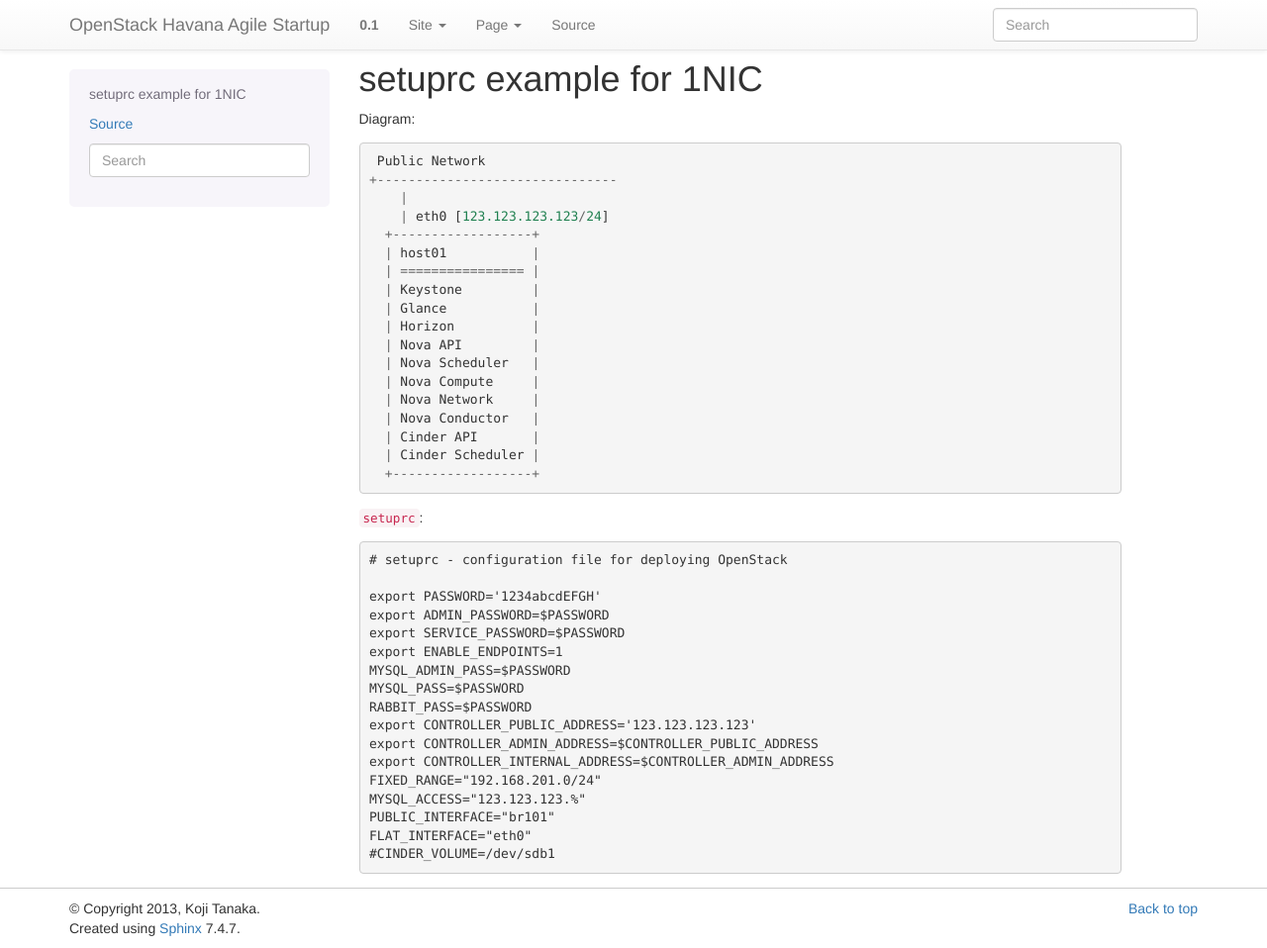
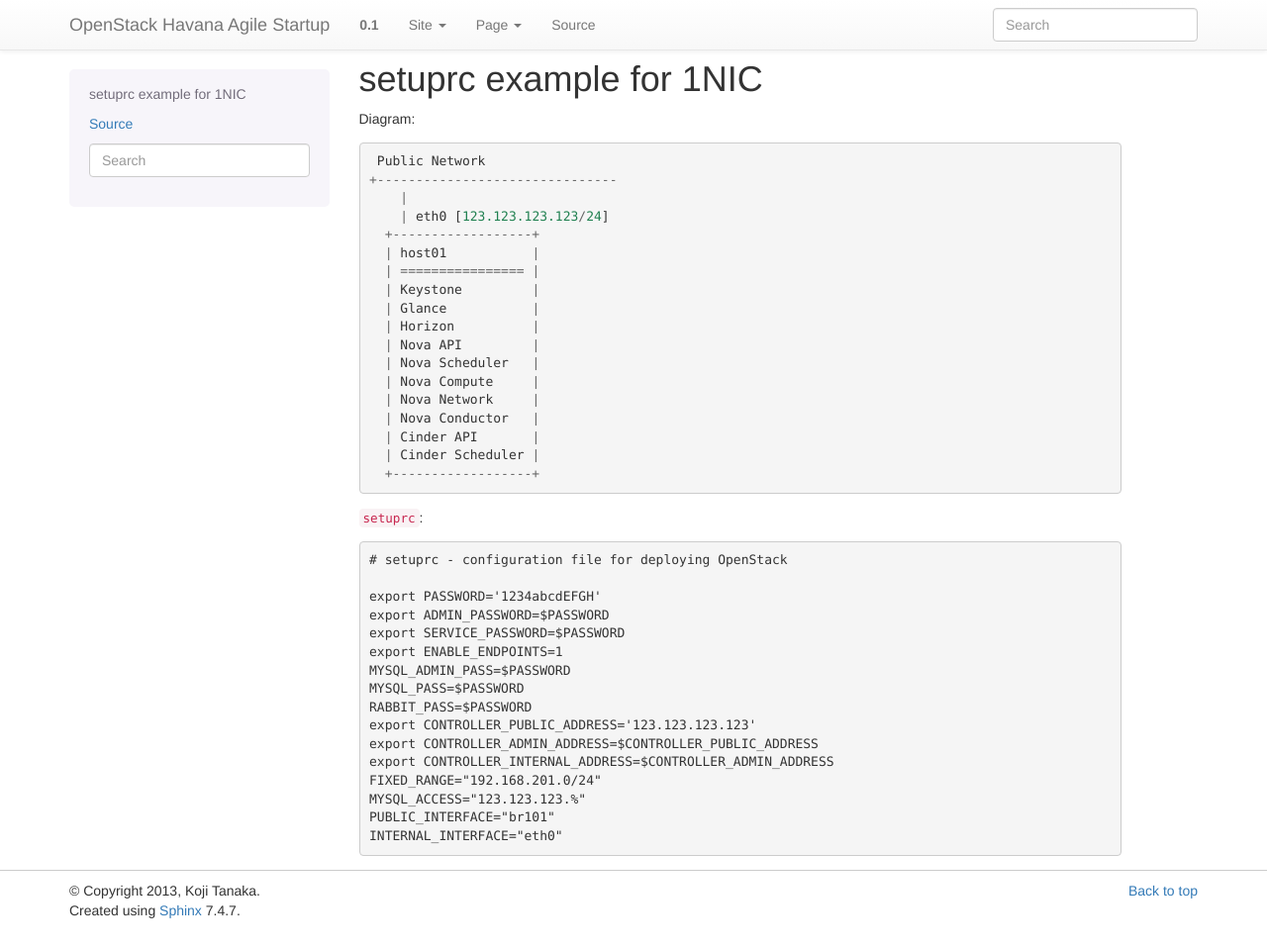
Before and after one commit to kojiwell/deploy_havana, a Sphinx documentation site: the page built from doc/setuprc_1nic.rst, in a window 1280 px wide and 958 px high. Shown: the whole window at 99% size. Built offline with Sphinx 7.4.7, drawn with Linux system fonts in a browser that asks for light colours.

Commit message:
change FLAT_INTERFACE to INTERNAL_INTERFACE in doc/

```diff
--- a/doc/setuprc_1nic.rst
+++ b/doc/setuprc_1nic.rst
@@ -44,5 +44,4 @@
    FIXED_RANGE="192.168.201.0/24"
    MYSQL_ACCESS="123.123.123.%"
    PUBLIC_INTERFACE="br101"
-   FLAT_INTERFACE="eth0"
-   #CINDER_VOLUME=/dev/sdb1
+   INTERNAL_INTERFACE="eth0"
--- a/doc/setuprc_2nics.rst
+++ b/doc/setuprc_2nics.rst
@@ -48,5 +48,4 @@
    FIXED_RANGE="192.168.201.0/24"
    MYSQL_ACCESS="192.168.100.%"
    PUBLIC_INTERFACE="eth1"
-   FLAT_INTERFACE="eth0"
-   #CINDER_VOLUME=/dev/sdb1
+   INTERNAL_INTERFACE="eth0"
```
